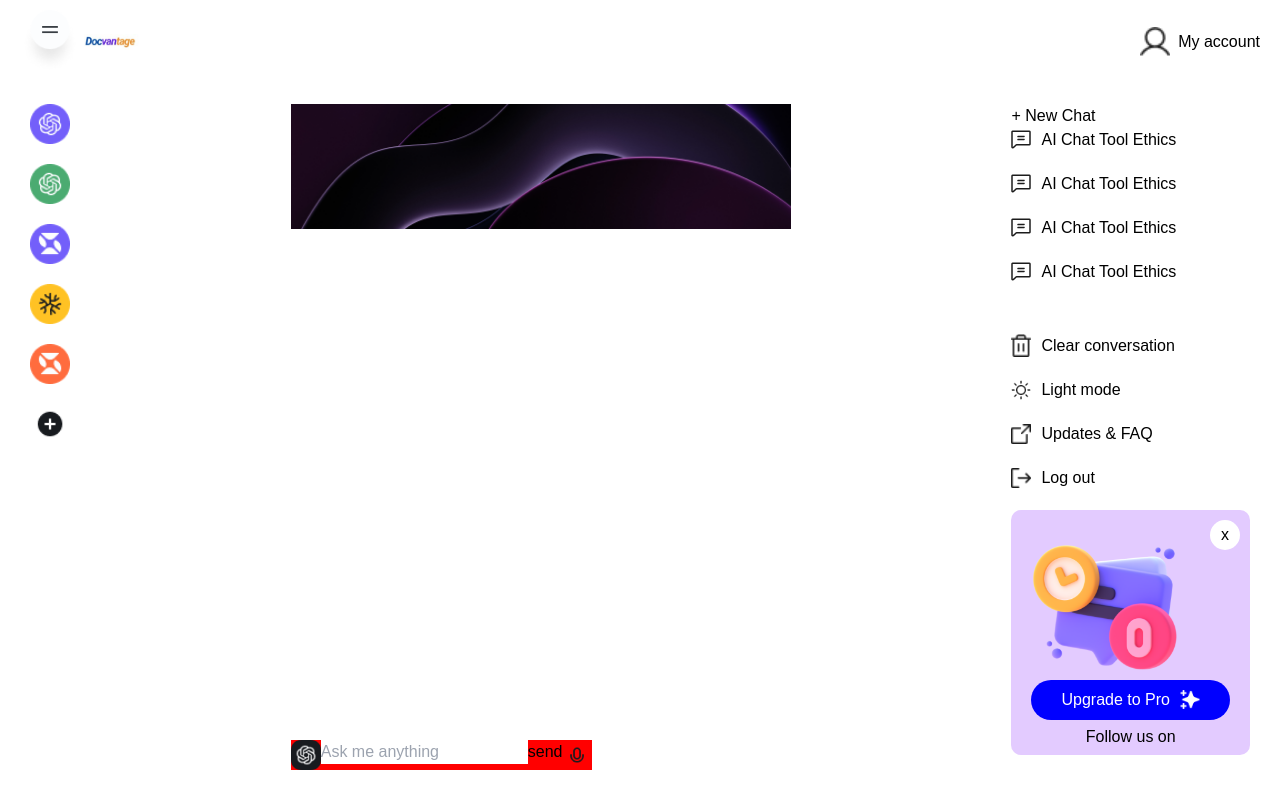
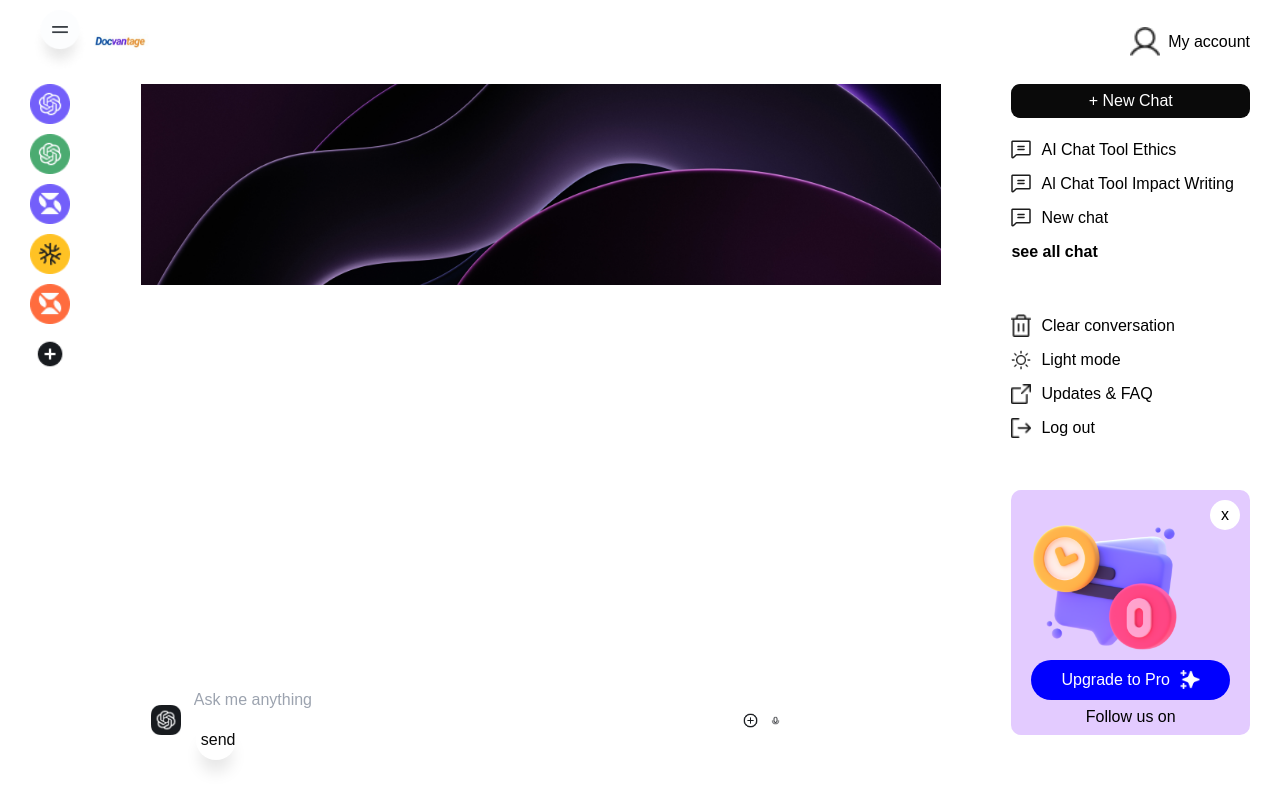
Before and after one commit to AdedayoDev/vectronWebApp, a Next.js app: page / in a window 1280 px wide. Built offline with nearby package versions, Linux system fonts and the light colour scheme.

Commit message:
commit changes

```diff
--- a/package.json
+++ b/package.json
@@ -29,15 +29,16 @@
     "@types/node": "^20",
     "@types/react": "^18",
     "@types/react-dom": "^18",
+    "autoprefixer": "^10.4.20",
     "class-variance-authority": "^0.7.0",
     "clsx": "^2.1.1",
     "cypress": "^13.15.2",
     "eslint": "^8",
     "eslint-config-next": "15.0.2",
     "jest": "^29.7.0",
-    "postcss": "^8",
+    "postcss": "^8.4.49",
     "tailwind-merge": "^2.5.4",
-    "tailwindcss": "^3.4.1",
+    "tailwindcss": "^3.4.15",
     "tailwindcss-animate": "^1.0.7",
     "typescript": "^5"
   }
--- /dev/null
+++ b/src/components/chat/Ai.jsx
@@ -0,0 +1,29 @@
+import Link from "next/link";
+import React from "react";
+import Image from "next/image";
+
+export default function Ai() {
+  const LogoLink = ({ href, src, alt }) => (
+    <Link href={href} className="links">
+      <Image src={src} alt={alt} width={40} height={40} />
+    </Link>
+  );
+
+  const logoLinks = [
+    { href: "/", src: "/assets/images/logo2.png", alt: "Logo 2" },
+    { href: "/", src: "/assets/images/logo3.png", alt: "Logo 3" },
+    { href: "/", src: "/assets/images/logo5.png", alt: "Logo 5" },
+    { href: "/", src: "/assets/images/logo.png", alt: "Logo" },
+    { href: "/", src: "/assets/images/logo4.png", alt: "Logo 4" },
+    { href: "/", src: "/assets/icons/add.png", alt: "Add icon" },
+  ];
+  return (
+    <div>
+      <section className="chat-left">
+        {logoLinks.map((link, index) => (
+          <LogoLink key={index} {...link} />
+        ))}
+      </section>
+    </div>
+  );
+}
--- a/src/components/chat/Chat.jsx
+++ b/src/components/chat/Chat.jsx
@@ -1,145 +1,72 @@
 import Link from "next/link";
 import Image from "next/image";
 import Feed from "./Feed";
+import ChatHistory from "@components/chat/ChatHistory";
+import Ai from "@components/chat/Ai";
 
 export default function Chat() {
+  const chatLinks = [
+    {
+      href: "/",
+      src: "/assets/icons/message.png",
+      text: "AI Chat Tool Ethics",
+    },
+    {
+      href: "/",
+      src: "/assets/icons/message.png",
+      text: "Al Chat Tool Impact Writing",
+    },
+    { href: "/", src: "/assets/icons/message.png", text: "New chat" },
+  ];
+
+  const actionLinks = [
+    {
+      href: "/",
+      src: "/assets/icons/delete.png",
+      alt: "Delete icon",
+      text: "Clear conversation",
+    },
+    {
+      href: "/",
+      src: "/assets/icons/light.png",
+      alt: "Light mode icon",
+      text: "Light mode",
+    },
+    {
+      href: "/",
+      src: "/assets/icons/upload.png",
+      alt: "Updates icon",
+      text: "Updates & FAQ",
+    },
+    {
+      href: "/",
+      src: "/assets/icons/logout.png",
+      alt: "Logout icon",
+      text: "Log out",
+    },
+  ];
+
   return (
     <main>
-      <section>
-        <div className="chat-left">
-          <Link href="/" className="links">
-            <Image
-              src="/assets/images/logo2.png"
-              alt="Logo 2"
-              width={40}
-              height={40}
-            />
-          </Link>
-          <Link href="/" className="links">
-            <Image
-              src="/assets/images/logo3.png"
-              alt="Logo 3"
-              width={40}
-              height={40}
-            />
-          </Link>
-          <Link href="/" className="links">
-            <Image
-              src="/assets/images/logo5.png"
-              alt="Logo 5"
-              width={40}
-              height={40}
-            />
-          </Link>
-          <Link href="/" className="links">
-            <Image
-              src="/assets/images/logo.png"
-              alt="Logo"
-              width={40}
-              height={40}
-            />
-          </Link>
-          <Link href="/" className="links">
-            <Image
-              src="/assets/images/logo4.png"
-              alt="Logo 4"
-              width={40}
-              height={40}
-            />
-          </Link>
-          <Link href="/" className="links">
-            <Image
-              src="/assets/icons/add.png"
-              alt="Add icon"
-              width={40}
-              height={40}
-            />
-          </Link>
-        </div>
-      </section>
+      <Ai />
 
       <Feed />
-
       <section className="chat-right">
-        <div className="chat-right-top">
-          <Link href="/">
-            <button className="btn-dark">+ New Chat</button>
-          </Link>
-          <Link href="/" className="links">
-            <Image
-              src="/assets/icons/message.png"
-              alt="Message icon"
-              width={20}
-              height={20}
-            />{" "}
-            AI Chat Tool Ethics
-          </Link>
-          <Link href="/" className="links">
-            <Image
-              src="/assets/icons/message.png"
-              alt="Message icon"
-              width={20}
-              height={20}
-            />{" "}
-            AI Chat Tool Ethics
-          </Link>
-          <Link href="/" className="links">
-            <Image
-              src="/assets/icons/message.png"
-              alt="Message icon"
-              width={20}
-              height={20}
-            />{" "}
-            AI Chat Tool Ethics
-          </Link>
-          <Link href="/" className="links">
-            <Image
-              src="/assets/icons/message.png"
-              alt="Message icon"
-              width={20}
-              height={20}
-            />{" "}
-            AI Chat Tool Ethics
-          </Link>
-        </div>
+        <Link href="/">
+          <button className="btn-dark">+ New Chat</button>
+        </Link>
+        <ChatHistory links={chatLinks} />
+        <Link href="/">
+          <b>see all chat</b>
+        </Link>
 
         <div className="chat-right-bottom">
-          <Link href="/" className="links">
-            <Image
-              src="/assets/icons/delete.png"
-              alt="Delete icon"
-              width={20}
-              height={20}
-            />{" "}
-            Clear conversation
-          </Link>
-          <Link href="/" className="links">
-            <Image
-              src="/assets/icons/light.png"
-              alt="Light mode icon"
-              width={20}
-              height={20}
-            />{" "}
-            Light mode
-          </Link>
-          <Link href="/" className="links">
-            <Image
-              src="/assets/icons/upload.png"
-              alt="Updates icon"
-              width={20}
-              height={20}
-            />{" "}
-            Updates & FAQ
-          </Link>
-          <Link href="/" className="links">
-            <Image
-              src="/assets/icons/logout.png"
-              alt="Logout icon"
-              width={20}
-              height={20}
-            />{" "}
-            Log out
-          </Link>
+          {actionLinks.map((link, index) => (
+            <Link key={index} href={link.href} className="links">
+              <Image src={link.src} alt={link.alt} width={20} height={20} />{" "}
+              {link.text}
+            </Link>
+          ))}
         </div>
         <div className="upgrade">
           <div className="close_btn">x</div>
--- /dev/null
+++ b/src/components/chat/ChatHistory.jsx
@@ -0,0 +1,23 @@
+import React from "react";
+import Image from "next/image";
+import Link from "next/link";
+
+export default function ChatHistory({ links }) {
+
+  return (
+    <div className="chat-right-top">
+
+      {links.map((link, index) => (
+        <Link href={link.href} key={index} className="links">
+          <Image
+            src={link.src}
+            alt={link.alt || "Message icon"}
+            width={20}
+            height={20}
+          />
+          {link.text}
+        </Link>
+      ))}
+    </div>
+  );
+}
--- a/src/components/chat/Feed.jsx
+++ b/src/components/chat/Feed.jsx
@@ -5,13 +5,13 @@ export default function Feed() {
     <section>
       <div className="feed">
         <Image
-          className="w-full"
           src="/assets/images/bg-img.png"
           alt="background image"
-          width={500}
-          height={500}
+          width={800}
+          height={200}
         />
         <div className="input-feed">
+          <div className="feed-left">
             <Image
               src="/assets/images/bot-small.png"
               alt="chat icon"
@@ -22,7 +22,22 @@ export default function Feed() {
               <input type="text" placeholder="Ask me anything" />
               <button>send</button>
             </div>
-          <Image src='/assets/icons/voice.png' alt="voice" width={30} height={30} />
+          </div>
+          <div className="feed-right">
+          <Image
+              src="/assets/icons/plus-circle.png"
+              alt="voice"
+              width={20}
+              height={20}
+            />
+            <Image
+              src="/assets/icons/voice.png"
+              alt="voice"
+              width={30}
+              height={30}
+            />
+
+          </div>
         </div>
       </div>
     </section>
--- a/styles/globals.css
+++ b/styles/globals.css
@@ -13,10 +13,6 @@
     --foreground: #ededed;
   }
 }
-*{
-  margin: 0;
-  padding: 0;
-}
 body {
 
   font-family: Arial, Helvetica, sans-serif;
@@ -26,21 +22,23 @@ main {
   display: flex;
   justify-content: space-between;
   padding: 20px 30px;
+  margin-top: -20px;
+  margin-bottom: 0;
 }
 
 .links {
   display: flex;
   gap: 10px;
-  margin-bottom: 20px;
+  margin-bottom: 10px;
   align-items: center;
 }
 .chat-right-bottom {
-  margin-top: 50px;
+  margin: 50px 0;
 }
 .navbar {
   display: flex;
   justify-content: space-between;
-  padding: 10px 20px;
+  padding: 10px 30px;
 }
 .sign-in{
   display: flex;
@@ -52,14 +50,53 @@ main {
   display: flex;
   align-items: center;
 }
+.btn-dark{
+  background-color: #0a0a0a;
+  color: white;
+  text-align: center;
+  display: flex;
+  justify-content: center;
+  align-items: center;
+  width: 100%;
+  margin-bottom: 20px;
+  border-radius: 9px;
+  padding: 5px;
+}
 .input-feed {
-  display: flex;
   position: fixed;
   bottom: 30px;
+  display: flex;
+  justify-content: space-between;
+  padding: 10px;
+  width: 50%;
 }
-
-.input-feed{
-  background-color: red;
+.feed-left{
+  display: flex;
+  gap: 5px;
+  align-items: center;
+}
+.feed-left input{
+  width: 600px;
+  padding: 8px;
+  background-color: transparent;
+  border: none;
+  outline: none;
+}
+.feed-left button{
+  background-color: white;
+  color: #0a0a0a;
+  border-radius: 40px;
+  width: 40px;
+  height: 40px;
+  padding: 5px;
+  margin-left: 10px;
+  box-shadow: 0px 16px 16px -4px #0000001A;
+}
+.feed-right{
+  display: flex;
+  justify-content: center;
+  align-items: center;
+  gap: 10px;
 }
 .upgrade{
   background-color: #E3CBFF;
@@ -82,6 +119,7 @@ main {
   align-items: center;
   gap: 10px;
   border-radius: 20px;
+
 }
 .close_btn{
   position: absolute;
@@ -96,4 +134,5 @@ main {
  display: flex;
  align-items: center;
  justify-content: center;
+ cursor: pointer;
 }
```
Also changed, not shown: 1 other file (tests, documents, lock files or other folders). Lines whose indentation alone changed are shown as unchanged.
